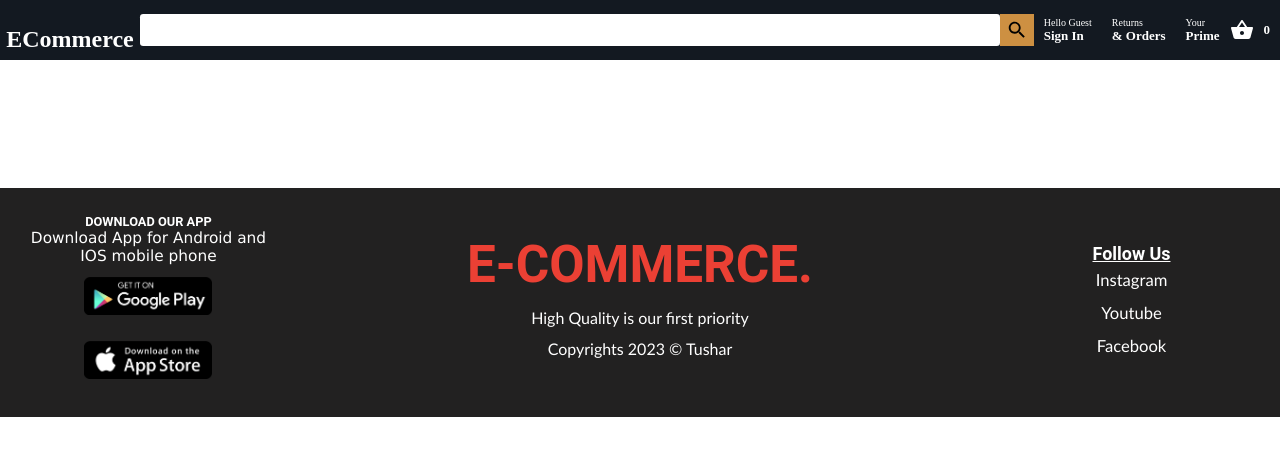
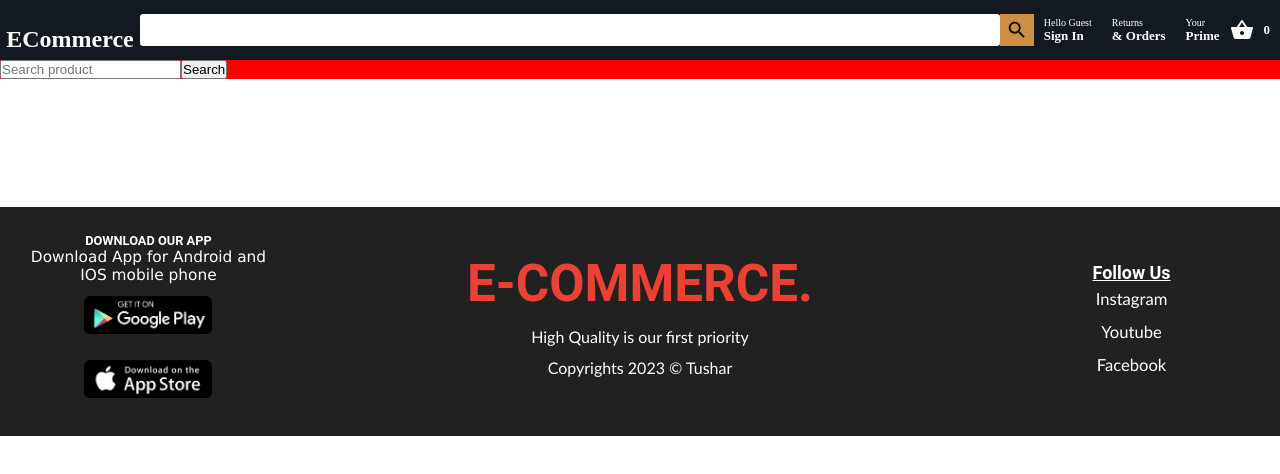
Before and after one commit to Tusharsolanki077/E-Commerce, a React (Create React App) app in the folder frontend/: page /search in a window 1280 px wide. Shown: the top 474 px of the page. Built offline with nearby package versions, Linux system fonts and the light colour scheme.

Commit message:
added search products

```diff
--- a/frontend/package.json
+++ b/frontend/package.json
@@ -17,6 +17,7 @@
     "react-dom": "^18.2.0",
     "react-helmet": "^6.1.0",
     "react-icons": "^4.7.1",
+    "react-pagination-js": "^2.0.0",
     "react-rating-stars-component": "^2.2.0",
     "react-redux": "^8.0.5",
     "react-router-dom": "^6.8.0",
--- a/frontend/src/App.js
+++ b/frontend/src/App.js
@@ -5,6 +5,8 @@ import Footer from './components/layout/footer/footer';
 import Home from './components/Home/Home'
 import ProductDetails from './components/product/productDetails'
 import Products from './components/products/products'
+import Search from './components/search/search'
+
 
 function App() {
   return (
@@ -15,6 +17,9 @@ function App() {
         <Route path="" element={<Home/>}  />
         <Route path="/product/:id" element={<ProductDetails/>}  />
         <Route path="/products" element={<Products/>}  />
+        <Route path="/products/:keyword" element={<Products/>}  />
+
+        <Route path="/search" element={<Search />}  />
 
       </Routes>
 
--- a/frontend/src/actions/productAction.js
+++ b/frontend/src/actions/productAction.js
@@ -11,11 +11,13 @@ import {
 } from "../constants/productConstants";
 
 // get product
-export const getProduct = () => async (dispatch)=>{
+export const getProduct = (keyword="") => async (dispatch)=>{
     try{
         dispatch({type:ALL_PRODUCT_REQUEST});
 
-        const { data } = await axios.get("/api/v1/products");
+        let link = `/api/v1/products?keyword=${keyword}`
+
+        const { data } = await axios.get(link);
 
         dispatch({
             type: ALL_PRODUCT_SUCCESS,
--- a/frontend/src/components/products/products.js
+++ b/frontend/src/components/products/products.js
@@ -5,6 +5,7 @@ import ProductCard from '../layout/product/productCard'
 import { clearErrors,getProduct } from '../../actions/productAction'
 import { useDispatch, useSelector } from 'react-redux'
 import Loader from '../layout/loader/loader'
+import { useParams } from 'react-router-dom'
 
 const Products = () => {
 
@@ -12,12 +13,16 @@ const Products = () => {
 
     const {loading,error,products} = useSelector((state) => state.products);
 
+    const {keyword} = useParams();
+
     useEffect(() => {
         if(error){
             dispatch(clearErrors());
         }
-        dispatch(getProduct());
-    },[dispatch,error]);
+        dispatch(getProduct(keyword));
+
+
+    },[dispatch,error,keyword]);
 
 
 
--- /dev/null
+++ b/frontend/src/components/search/search.css
@@ -0,0 +1,3 @@
+.search{
+   background-color: red;
+}
--- /dev/null
+++ b/frontend/src/components/search/search.js
@@ -0,0 +1,36 @@
+import React ,{useState, Fragment} from 'react'
+import './search.css'
+
+
+
+const Search = ({history}) => {
+
+    const [keyword, setKeyword] = useState("");
+
+    const searchSubmitHandler = (e) => {
+        e.preventDefault();
+        if(keyword.trim()){
+            history.push(`/products/${keyword}`);
+        }else{
+            history.push("/products");
+        }
+    };
+    console.log('history:', history);
+
+
+  return (
+    <Fragment>
+      <form className='search' onSubmit={searchSubmitHandler}>
+        <input
+         type="text"
+         placeholder='Search product'
+         onChange={(e) => setKeyword(e.target.value)}
+         />
+         <input type="submit" value="Search" />
+
+        </form>
+    </Fragment>
+  );
+};
+
+export default Search;
```
Also changed, not shown: 1 other file (tests, documents, lock files or other folders).
